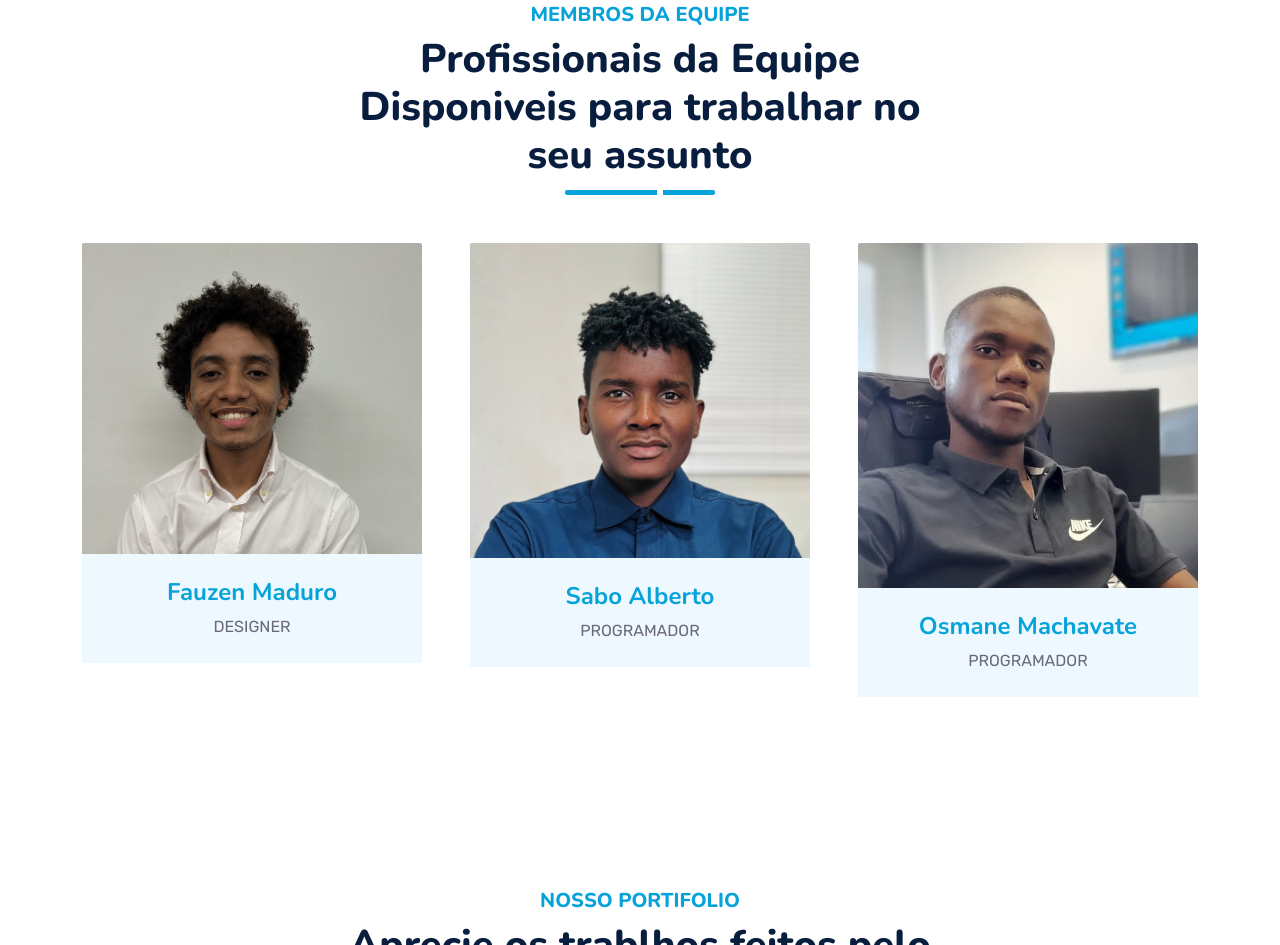
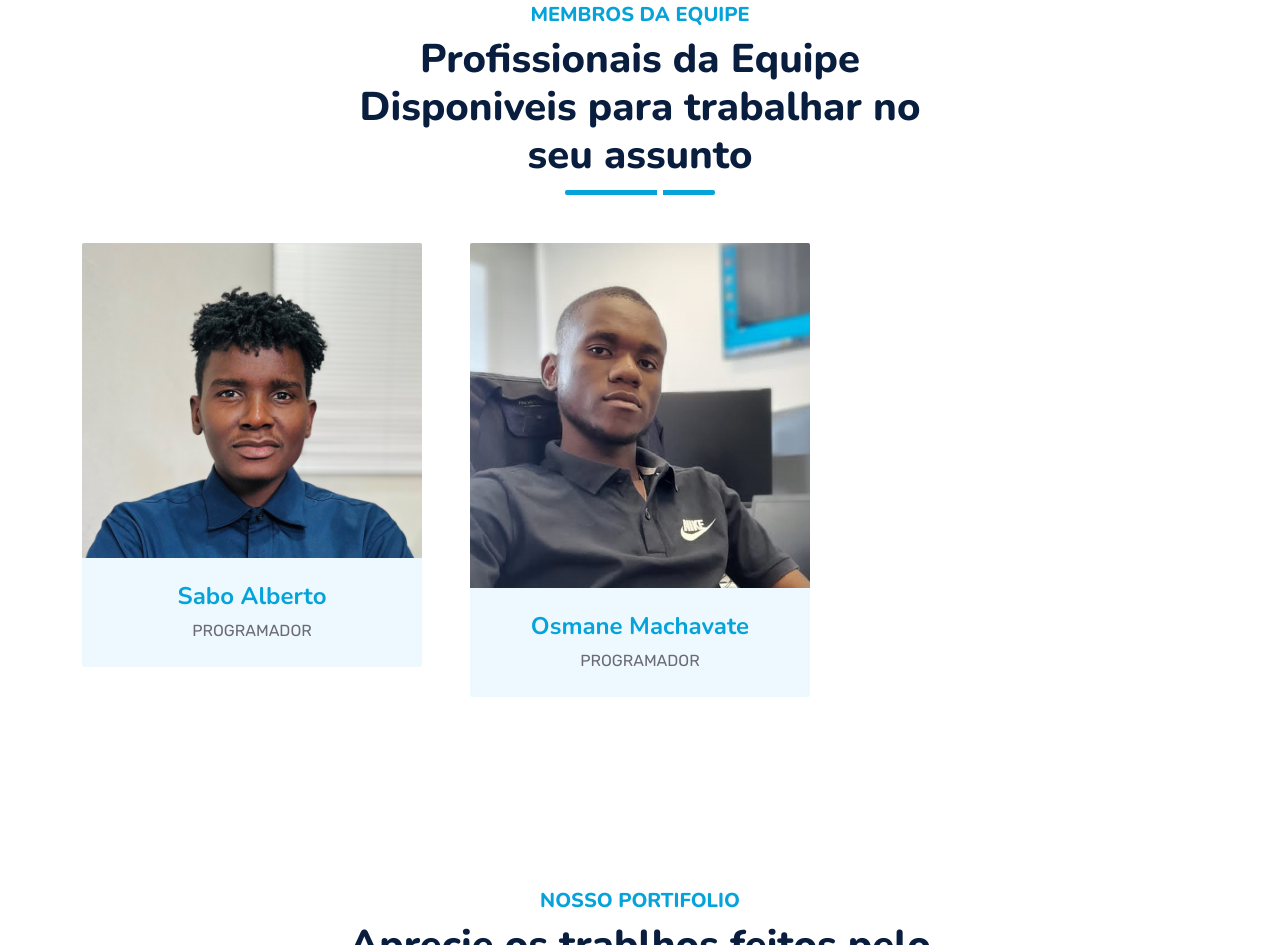
Before and after one commit to SaboCarlos/gruposet, a plain HTML site: page index.html in a window 1280 px wide. Shown: the part 5954-6899 px from the top of the page. Drawn offline with nearby package versions, Linux system fonts and the light colour scheme.

Commit message:
Update index.html

```diff
--- a/index.html
+++ b/index.html
@@ -598,7 +598,7 @@
                 <h1 class="mb-0">Profissionais da Equipe Disponiveis para trabalhar no seu assunto</h1>
             </div>
             <div class="row g-5">
-                <div class="col-lg-4 wow slideInUp" data-wow-delay="0.3s">
+                <!--<div class="col-lg-4 wow slideInUp" data-wow-delay="0.3s">
                     <div class="team-item bg-light rounded overflow-hidden">
                         <div class="team-img position-relative overflow-hidden">
                             <img class="img-fluid w-100" src="/assets/img/person_1-min.jpg" alt="">
@@ -613,7 +613,7 @@
                             <p class="text-uppercase m-0">Designer</p>
                         </div>
                     </div>
-                </div>
+                </div>-->
                 <div class="col-lg-4 wow slideInUp" data-wow-delay="0.6s">
                     <div class="team-item bg-light rounded overflow-hidden">
                         <div class="team-img position-relative overflow-hidden">
```
